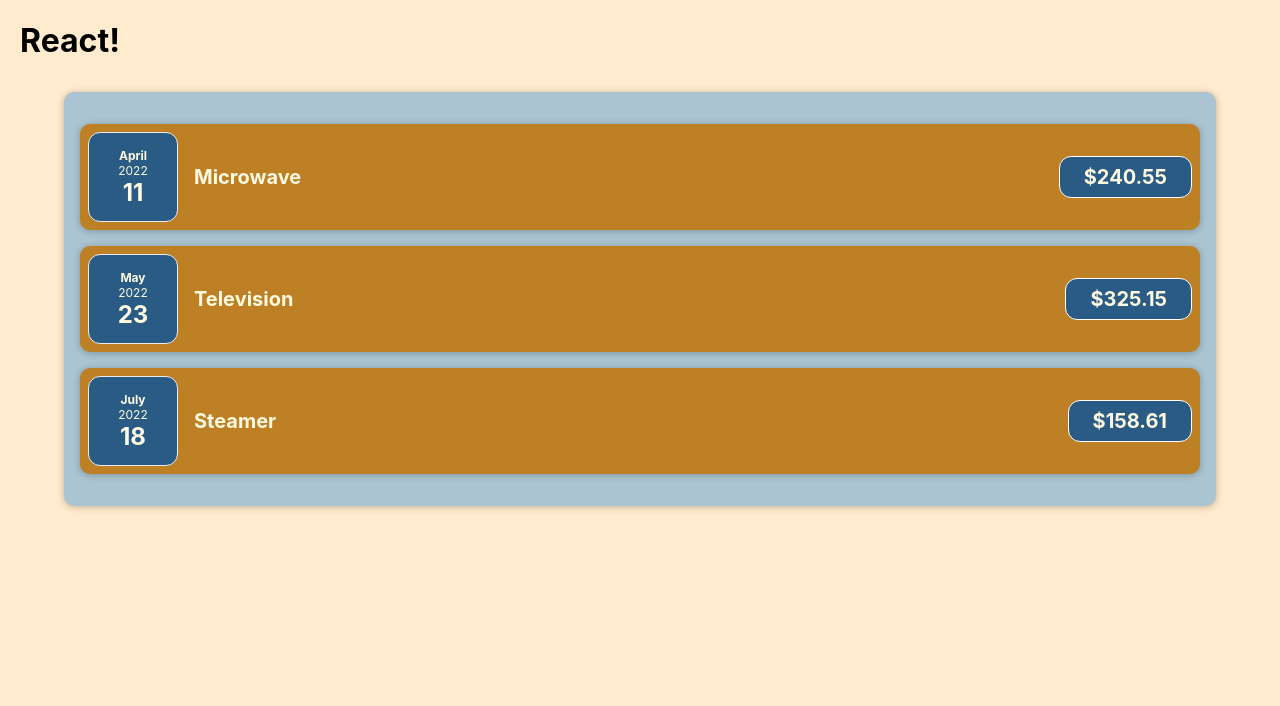
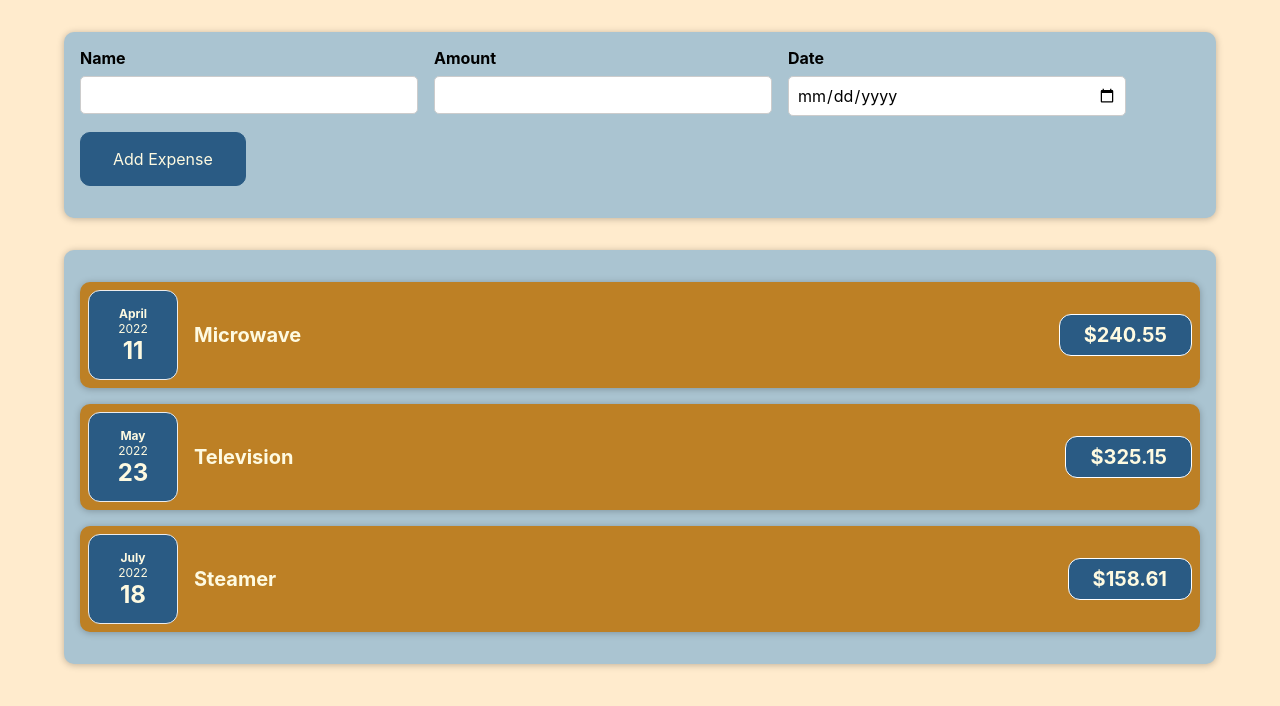
Before and after one commit to neoxanter/LearnReact, a JavaScript app in the folder cost_accounting/: page / in a window 1280 px wide. Shown: the top 706 px of the page. Built offline with nearby package versions, Linux system fonts and the light colour scheme.

Commit message:
Added import and custom component to App

```diff
--- a/cost_accounting/src/App.js
+++ b/cost_accounting/src/App.js
@@ -1,9 +1,10 @@
+import NewCost from "./components/NewCost/NewCost";
 import CostView from './components/Costs/CostView'
 
 const App = () => {
   return (
     <div>
-      <h1>React!</h1>
+      <NewCost />
       <CostView />
     </div>
   )
```
